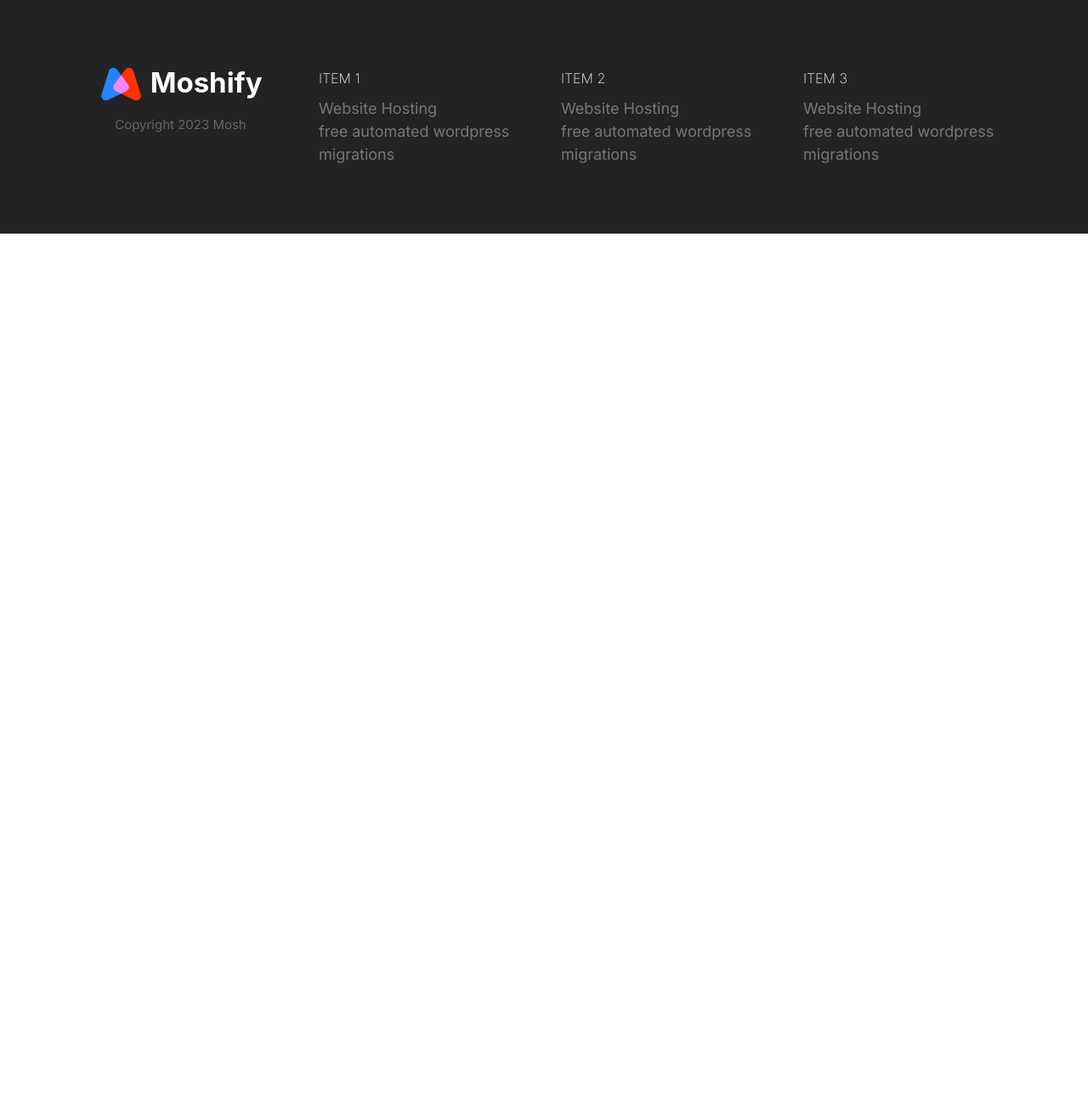
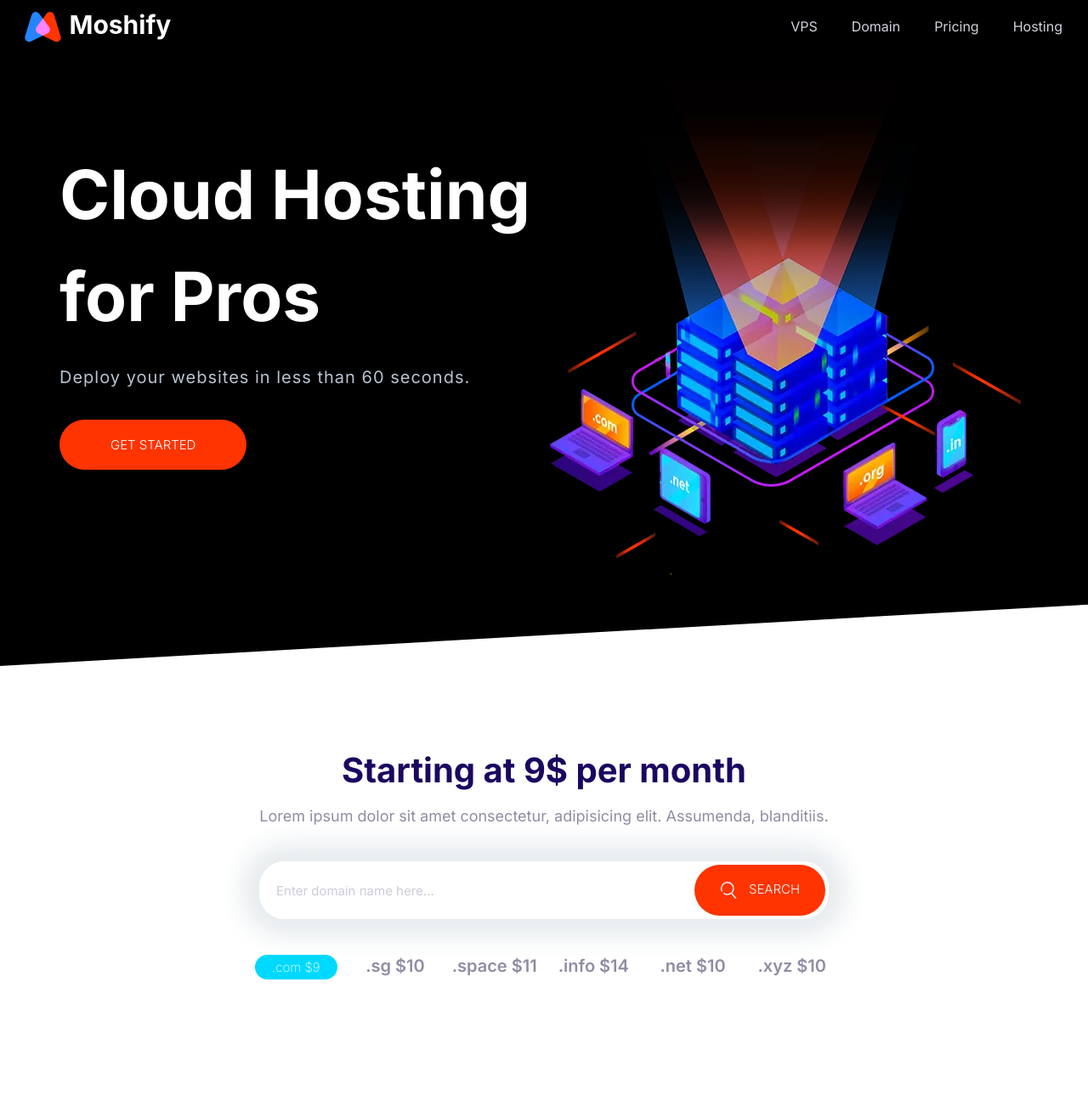
Before and after one commit to fateme-jaberi/moshified, a plain HTML site: page index.html in a window 1280 px wide. Shown: the whole page at 85% size. Before the commit the page ends 800 px from the top, so only its background shows below. Drawn offline with Linux system fonts and the light colour scheme.

Commit message:
Copy and paste nav, hero, domain-block.

```diff
--- a/index.html
+++ b/index.html
@@ -14,59 +14,74 @@
     <link rel="stylesheet" href="css/styles.css" />
   </head>
   <body>
-    <footer class="block block--dark footer">
-      <div class="container grid footer__sections">
-        <section class="collapsible collapsible--expanded footer__section">
-          <header class="collapsible__header">
-            <h2 class="collapsible__heading footer__heading">Item 1</h2>
-            <svg class="icon icon--white collapsible__chevron">
-              <use xlink:href="images/sprite.svg#chevron"></use>
-            </svg>
-          </header>
-          <div class="collapsible__content">
-            <ul class="list">
-              <li><a href="#">Website Hosting</a></li>
-              <li><a href="#">free automated wordpress</a></li>
-              <li><a href="#">migrations</a></li>
-            </ul>
-          </div>
-        </section>
-        <section class="collapsible footer__section">
-          <header class="collapsible__header">
-            <h2 class="collapsible__heading footer__heading">Item 2</h2>
-            <svg class="icon icon--white collapsible__chevron">
-              <use xlink:href="images/sprite.svg#chevron"></use>
-            </svg>
-          </header>
-          <div class="collapsible__content">
-            <ul class="list">
-              <li><a href="#">Website Hosting</a></li>
-              <li><a href="#">free automated wordpress</a></li>
-              <li><a href="#">migrations</a></li>
-            </ul>
-          </div>
-        </section>
-        <section class="collapsible footer__section">
-          <header class="collapsible__header">
-            <h2 class="collapsible__heading footer__heading">Item 3</h2>
-            <svg class="icon icon--white collapsible__chevron">
-              <use xlink:href="images/sprite.svg#chevron"></use>
-            </svg>
-          </header>
-          <div class="collapsible__content">
-            <ul class="list">
-              <li><a href="#">Website Hosting</a></li>
-              <li><a href="#">free automated wordpress</a></li>
-              <li><a href="#">migrations</a></li>
-            </ul>
-          </div>
-        </section>
-        <section class="footer__brand">
+    <header>
+      <nav class="nav collapsible">
+        <a class="nav__brand" href="/">
           <img src="images/logo.svg" alt="" />
-          <p class="footer__copyright">Copyright 2023 Mosh</p>
-        </section>
+        </a>
+        <svg class="icon icon--white nav__toggler">
+          <use xlink:href="images/sprite.svg#menu"></use>
+        </svg>
+        <ul class="list nav__list collapsible__content">
+          <li class="nav__item"><a href="#">VPS</a></li>
+          <li class="nav__item"><a href="#">Domain</a></li>
+          <li class="nav__item"><a href="#">Pricing</a></li>
+          <li class="nav__item"><a href="#">Hosting</a></li>
+        </ul>
+      </nav>
+    </header>
+    <section class="block block--dark block--skewed-left hero">
+      <div class="container grid grid--1x2">
+        <header class="block__header hero__content">
+          <h1 class="block__heading">Cloud Hosting for Pros</h1>
+          <p class="hero__tagline">
+            Deploy your websites in less than 60 seconds.
+          </p>
+          <a class="btn btn--accent btn--stretched">get started</a>
+        </header>
+        <picture>
+          <source
+            type="image/webp"
+            srcset="images/banner.webp 1x, images/banner@2x.webp 2x"
+          />
+          <source
+            type="image/png"
+            srcset="images/banner.png 1x, images/banner@2x.png 2x"
+          />
+          <img class="hero__image" src="images/banner.png" alt="" />
+        </picture>
       </div>
-    </footer>
+    </section>
+    <section class="block container block-domain">
+      <header class="block__header">
+        <h2>Starting at 9$ per month</h2>
+        <p>
+          Lorem ipsum dolor sit amet consectetur, adipisicing elit. Assumenda,
+          blanditiis.
+        </p>
+      </header>
+      <div class="input-group">
+        <input
+          type="text"
+          class="input"
+          placeholder="Enter domain name here..."
+        />
+        <button class="btn btn--accent">
+          <svg class="icon icon--white">
+            <use xlink:href="images/sprite.svg#search"></use>
+          </svg>
+          Search
+        </button>
+      </div>
+      <ul class="list block-domain__prices">
+        <li><span class="badge badge--secondary">.com $9</span></li>
+        <li>.sg $10</li>
+        <li>.space $11</li>
+        <li>.info $14</li>
+        <li>.net $10</li>
+        <li>.xyz $10</li>
+      </ul>
+    </section>
     <script src="js/main.js"></script>
   </body>
 </html>
```
